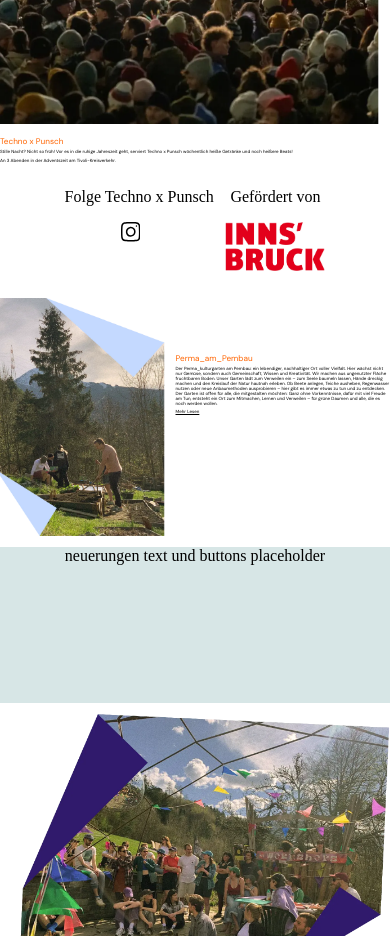
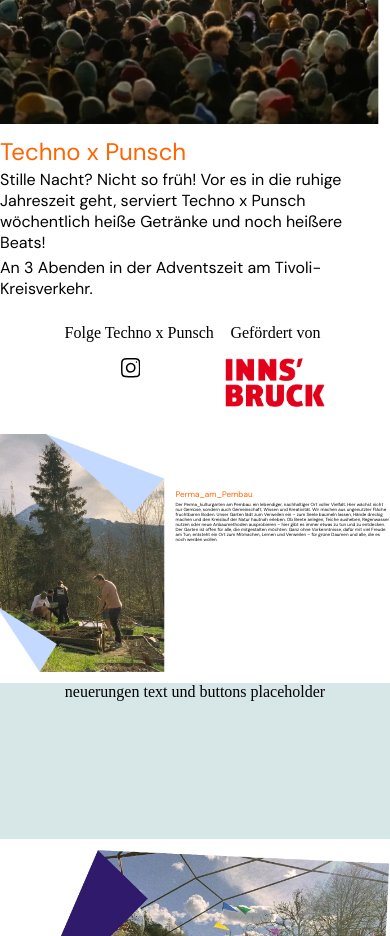
Before and after one commit to Knolldeboll/Pembau, a React (Vite) app in the folder pembau/: page /Pembau/About in a window 390 px wide. Shown: the part 3120-4056 px from the top of the page. Built offline with nearby package versions, Linux system fonts and the light colour scheme.

Commit message:
Made TxP text responsive. Button Text needs styling.

```diff
--- a/pembau/src/AboutAktuell.tsx
+++ b/pembau/src/AboutAktuell.tsx
@@ -434,7 +434,6 @@ const AboutAktuell = () => {
           marginTopProp="14vw"
           width="55vw"
           alwaysSrc="/Pembau/content/aboutPermaAlways.md"
-          expandSrc="/Pembau/content/aboutPermaExpand.md"
         ></CollapseText>
       </div>
 
--- a/pembau/src/style.css
+++ b/pembau/src/style.css
@@ -319,6 +319,31 @@ a {
 
 
   }
+
+}
+
+
+
+/*TxP*/
+#technoxpunsch {
+
+  .collapsetextwrapper h2 {
+    font-family: "DM Sans";
+    font-weight: 400;
+    font-size: clamp(1.5rem, 2vw, 2rem);
+    color: #FF6400;
+    margin-block: 0;
+  }
+
+  .collapsetextwrapper p {
+    font-family: "DM Sans";
+    font-weight: 400;
+    font-size: clamp(1rem, 1.2vw, 1.2rem);
+    margin-block: 0.5vw;
+
+
+  }
+
 }
 
 
```
